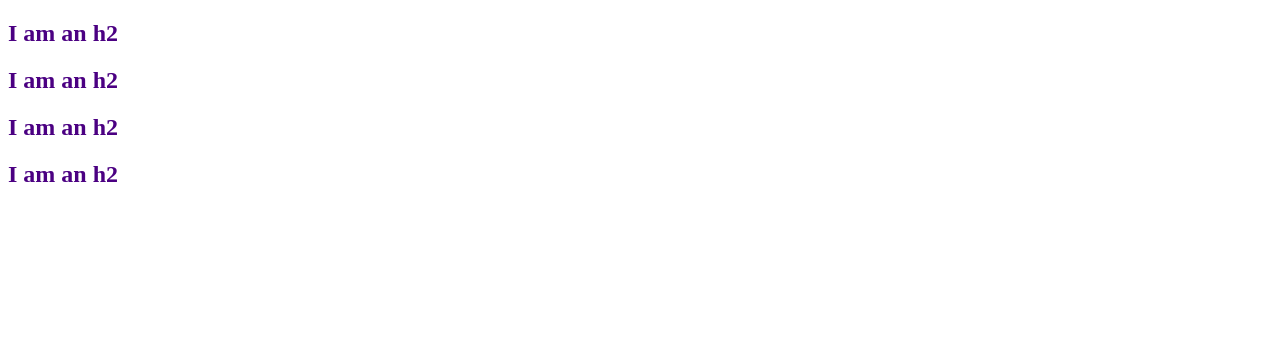
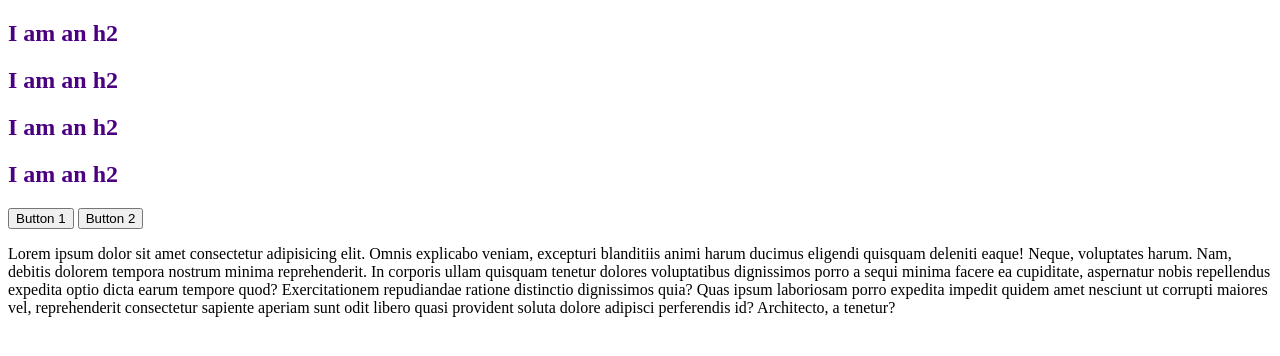
Before and after one commit to WoncheolKim/The-Web-Developer, a plain HTML site: page index.html in a window 1280 px wide. Drawn offline with Linux system fonts and the light colour scheme.

Commit message:
Add buttons & Lorem

```diff
--- a/index.html
+++ b/index.html
@@ -23,5 +23,10 @@
   <h2>I am an h2</h2>
   <h2>I am an h2</h2>
   <h2>I am an h2</h2>
+  <button>Button 1</button>
+  <button>Button 2</button>
+  <p>Lorem ipsum dolor sit amet consectetur adipisicing elit. Omnis explicabo veniam, excepturi blanditiis animi harum ducimus eligendi quisquam deleniti eaque! Neque, voluptates harum. Nam, debitis dolorem tempora nostrum minima reprehenderit.
+  In corporis ullam quisquam tenetur dolores voluptatibus dignissimos porro a sequi minima facere ea cupiditate, aspernatur nobis repellendus expedita optio dicta earum tempore quod? Exercitationem repudiandae ratione distinctio dignissimos quia?
+  Quas ipsum laboriosam porro expedita impedit quidem amet nesciunt ut corrupti maiores vel, reprehenderit consectetur sapiente aperiam sunt odit libero quasi provident soluta dolore adipisci perferendis id? Architecto, a tenetur?</p>
 </body>
 </html>
```
